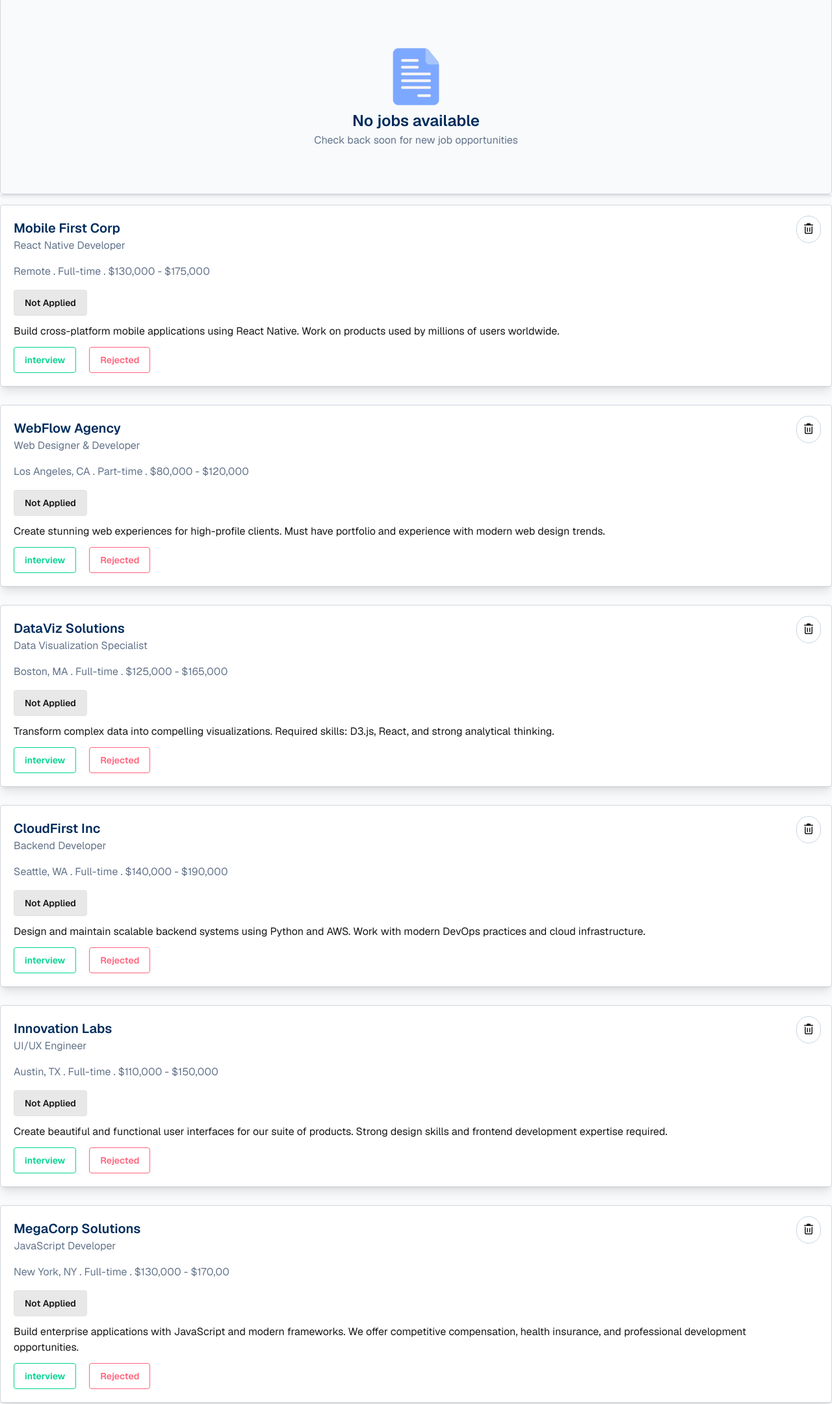
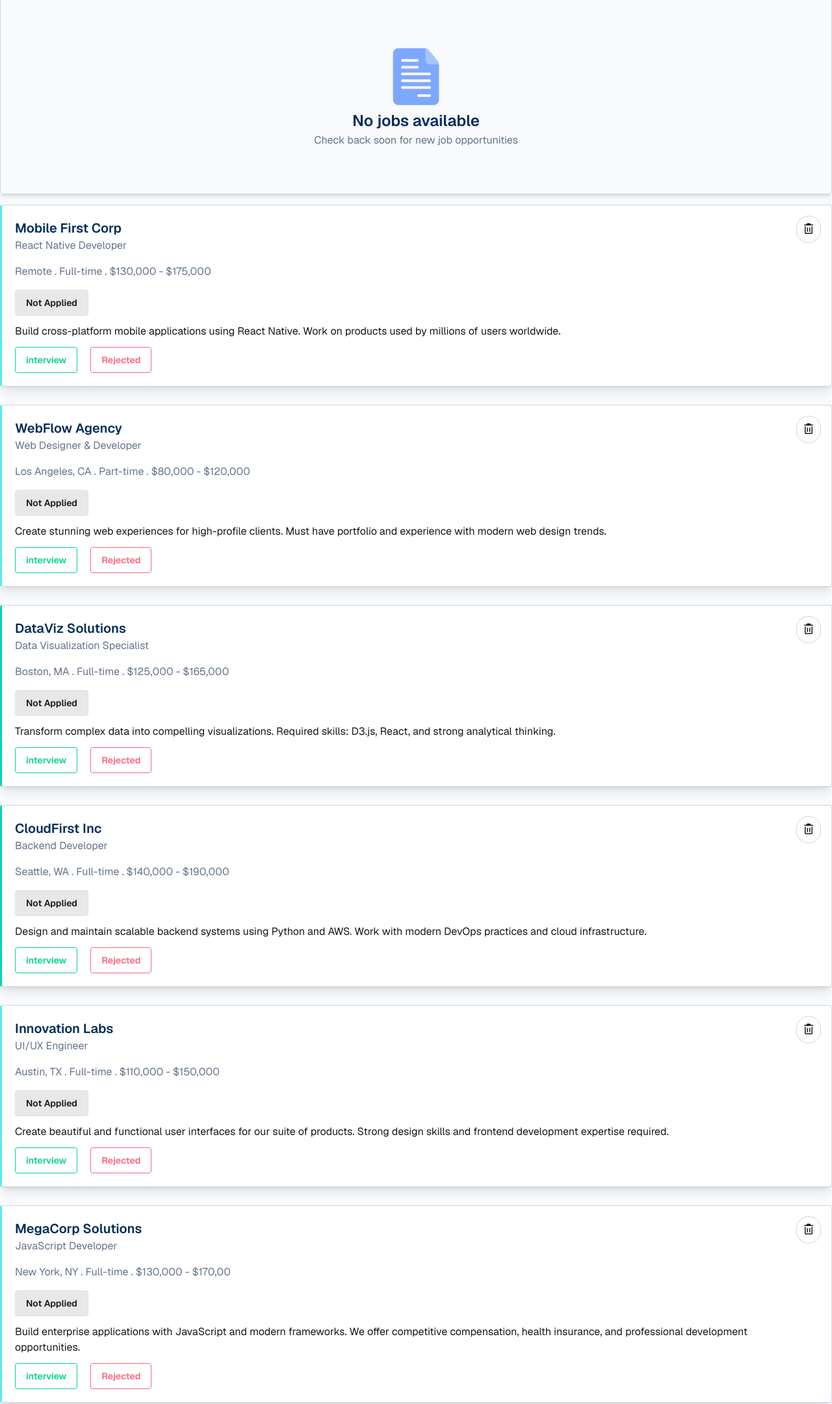
Before and after one commit to noyonAli1/dom-project-..Ass---4, a website: page index.html in a window 1280 px wide. Shown: the part 374-2535 px from the top of the page at 65% size. Drawn offline with nearby package versions, Linux system fonts and the light colour scheme.

```diff
--- a/index.html
+++ b/index.html
@@ -85,7 +85,7 @@
                    <!-- all card section  -->
         <section id="allCards" class="space-y-7 mb-[100px] ">
             <!--  card 1-- -->
-            <div class="flex justify-between border border-gray-300 rounded-sm shadow-lg bg-[#FFFFFF] md:gap-9  ">
+            <div class="flex justify-between border border-gray-300 border-l-cyan-300 border-l-3 rounded-sm shadow-lg bg-[#FFFFFF] md:gap-9  ">
                 <div class="p-5">
                     <h2 class=" text-[#002C5C] text-[20px] font-semibold">Mobile First Corp</h2>
                     <p class="text-[#64748B]">React Native Developer</p>
@@ -106,7 +106,7 @@
                 </div>
             </div>
             <!-- card 2-- -->
-            <div class="flex justify-between border border-gray-300 rounded-sm shadow-lg bg-[#FFFFFF] md:gap-9">
+            <div class="flex justify-between border border-l-cyan-300 border-l-3 border-gray-300 rounded-sm shadow-lg bg-[#FFFFFF] md:gap-9">
                 <div class="p-5">
                     <h2 class=" text-[#002C5C] text-[20px] font-semibold">WebFlow Agency</h2>
                     <p class="text-[#64748B]">Web Designer & Developer</p>
@@ -127,7 +127,7 @@
                 </div>
             </div>
             <!-- card 3-- -->
-            <div class="flex justify-between border border-gray-300 rounded-sm shadow-lg bg-[#FFFFFF] md:gap-9">
+            <div class="flex justify-between border border-l-teal-400 border-l-3 border-gray-300 rounded-sm shadow-lg bg-[#FFFFFF] md:gap-9">
                 <div class="p-5">
                     <h2 class=" text-[#002C5C] text-[20px] font-semibold">DataViz Solutions</h2>
                     <p class="text-[#64748B]">Data Visualization Specialist</p>
@@ -149,7 +149,7 @@
                 </div>
             </div>
             <!-- card 4-- -->
-            <div class="flex justify-between border border-gray-300 rounded-sm shadow-lg bg-[#FFFFFF] md:gap-9">
+            <div class="flex justify-between border border-l-teal-400 border-l-3 border-gray-300 rounded-sm shadow-lg bg-[#FFFFFF] md:gap-9">
                 <div class="p-5">
                     <h2 class=" text-[#002C5C] text-[20px] font-semibold">CloudFirst Inc</h2>
                     <p class="text-[#64748B]">Backend Developer</p>
@@ -170,7 +170,7 @@
                 </div>
             </div>
             <!-- card 5-- -->
-            <div class="flex justify-between border border-gray-300 rounded-sm shadow-lg bg-[#FFFFFF] md:gap-9">
+            <div class="flex justify-between border border-l-cyan-300 border-l-3 border-gray-300 rounded-sm shadow-lg bg-[#FFFFFF] md:gap-9">
                 <div class="p-5">
                     <h2 class=" text-[#002C5C] text-[20px] font-semibold">Innovation Labs</h2>
                     <p class="text-[#64748B]">UI/UX Engineer</p>
@@ -191,7 +191,7 @@
                 </div>
             </div>
             <!-- card 6-- -->
-            <div class="flex justify-between border border-gray-300 rounded-sm shadow-lg bg-[#FFFFFF] md:gap-9">
+            <div class="flex justify-between border border-l-cyan-300 border-l-3 border-gray-300 rounded-sm shadow-lg bg-[#FFFFFF] md:gap-9">
                 <div class="p-5">
                     <h2 class=" text-[#002C5C] text-[20px] font-semibold">MegaCorp Solutions</h2>
                     <p class="text-[#64748B]">JavaScript Developer</p>
@@ -212,7 +212,7 @@
                 </div>
             </div>
             <!-- card 7-- -->
-            <div class="flex justify-between border border-gray-300 rounded-sm shadow-lg bg-[#FFFFFF] md:gap-9">
+            <div class="flex justify-between border border-l-teal-400 border-l-3 border-gray-300 rounded-sm shadow-lg bg-[#FFFFFF] md:gap-9">
                 <div class="p-5">
                     <h2 class=" text-[#002C5C] text-[20px] font-semibold">Startup</h2>
                     <p class="text-[#64748B]">Full Stack Engineer</p>
@@ -233,7 +233,7 @@
                 </div>
             </div>
             <!-- card 8-- -->
-            <div class="flex justify-between border border-gray-300 rounded-sm shadow-lg bg-[#FFFFFF] ">
+            <div class="flex justify-between border border-l-cyan-300 border-l-3  border-gray-300 rounded-sm shadow-lg bg-[#FFFFFF] ">
                 <div class="p-5">
                     <h2 class=" text-[#002C5C] text-[20px] font-semibold">TechCorp Industries</h2>
                     <p class="text-[#64748B]">Senior Frontend Developer</p>
```
